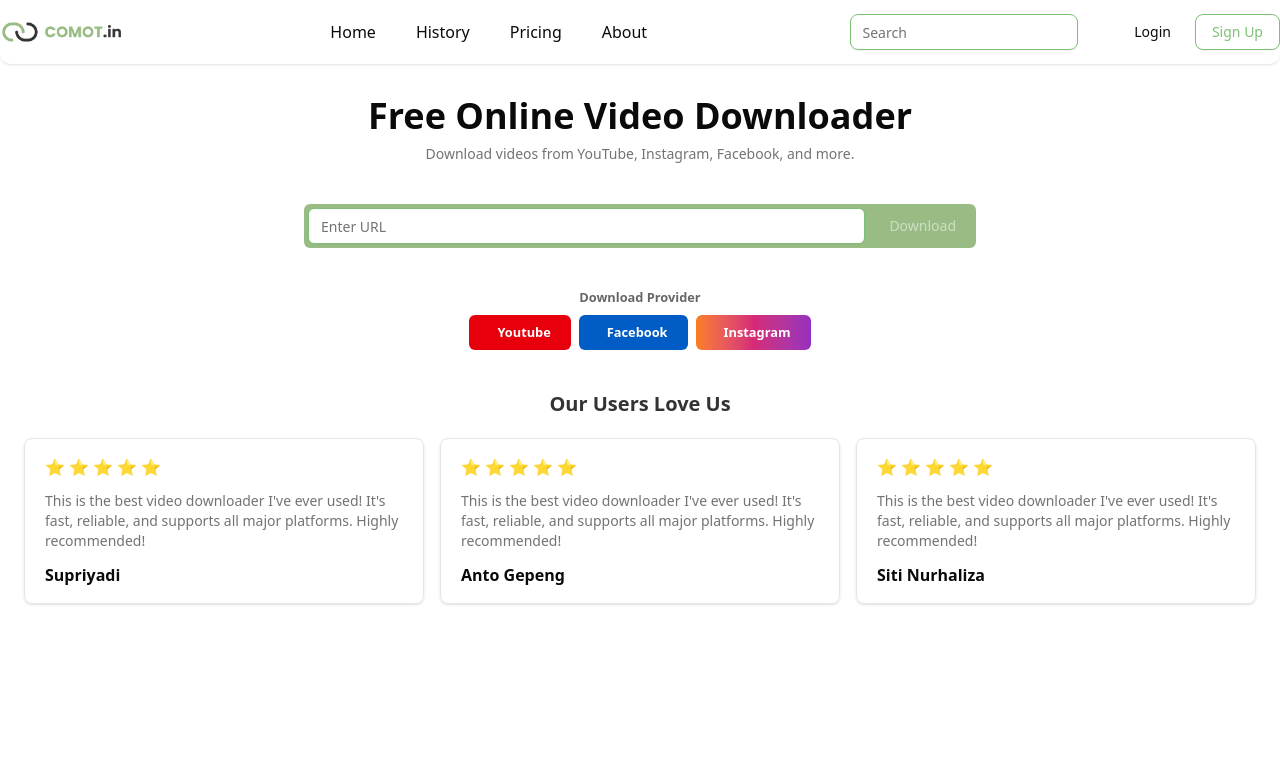
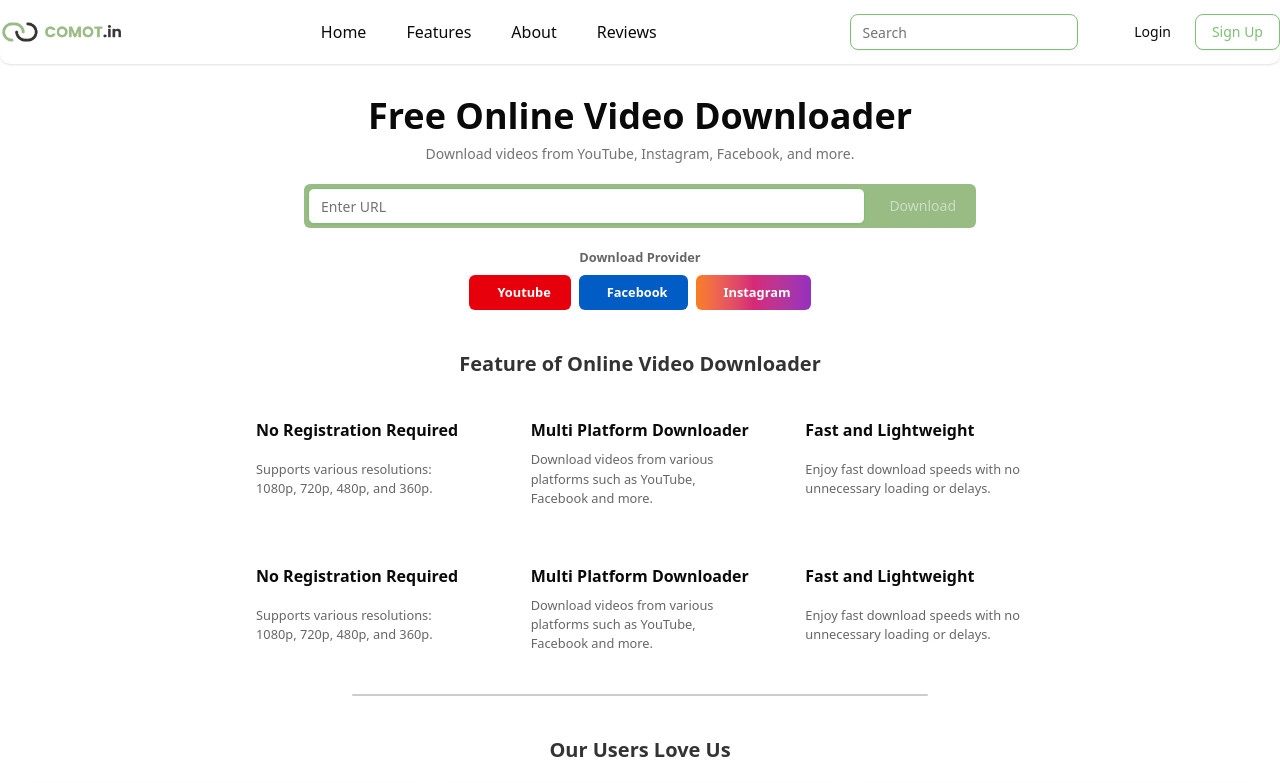
Before and after one commit to MUFTIALCHAIRI/Test4, a React (Vite) app: page / in a window 1280 px wide. Shown: the top 783 px of the page. Built offline with nearby package versions, Linux system fonts and the light colour scheme; some icons are missing.

Commit message:
add: feature section

```diff
--- a/src/App.tsx
+++ b/src/App.tsx
@@ -4,6 +4,7 @@
 import { Input } from './components/ui/input';
 import { useState, useEffect } from 'react';
 import ReviewContent from './layouts/ReviewContent';
+import FeatureContent from './layouts/FeatureContent';
 
 function App() {
 	const [link, setLink] = useState('');
@@ -138,9 +139,9 @@
 		<>
 			<Header />
 
-			<div className='flex min-h-svh flex-col items-center justify-start pt-[2rem] gap-10'>
+			<main className='flex min-h-svh flex-col items-center justify-start pt-[2rem] gap-10'>
 				{/* DOWNLOADER */}
-				<div className='flex flex-col items-center justify-center gap-10'>
+				<div className='flex flex-col items-center justify-center gap-5'>
 					<span className='flex flex-col items-center justify-center gap-2'>
 						<h1 className='text-4xl font-semibold'>Free Online Video Downloader</h1>
 						<p className='text-sm text-muted-foreground'>
@@ -300,13 +301,14 @@
 				</div>
 
 				{/* FEATURES */}
-				{/* <div className='flex flex-col items-center justify-center'>
-					<h1 className='text-2xl font-bold'>About</h1>
-				</div> */}
+				<FeatureContent />
+
+				{/* LINE STRACH */}
+				<div className='w-xl h-[2.5px] bg-black/20 rounded-4xl'></div>
 
 				{/* REVIEW */}
 				<ReviewContent />
-			</div>
+			</main>
 
 			<Footer />
 		</>
--- /dev/null
+++ b/src/layouts/FeatureContent.tsx
@@ -0,0 +1,53 @@
+const FeatureContent = () => {
+	return (
+		<div className='flex flex-col items-center justify-center w-3xl gap-10'>
+			<h1 className='text-xl font-semibold text-black/80'>Feature of Online Video Downloader</h1>
+
+			<span className='grid grid-cols-3 gap-14'>
+				<div className='grid gap-2'>
+					<p className='font-semibold'>No Registration Required</p>
+					<small className='text-black/60'>
+						Supports various resolutions: 1080p, 720p, 480p, and 360p.
+					</small>
+				</div>
+
+				<div className='grid gap-2'>
+					<p className='font-semibold'>Multi Platform Downloader</p>
+					<small className='text-black/60'>
+						Download videos from various platforms such as YouTube, Facebook and more.
+					</small>
+				</div>
+
+				<div className='grid gap-2'>
+					<p className='font-semibold'>Fast and Lightweight</p>
+					<small className='text-black/60'>
+						Enjoy fast download speeds with no unnecessary loading or delays.
+					</small>
+				</div>
+
+				<div className='grid gap-2'>
+					<p className='font-semibold'>No Registration Required</p>
+					<small className='text-black/60'>
+						Supports various resolutions: 1080p, 720p, 480p, and 360p.
+					</small>
+				</div>
+
+				<div className='grid gap-2'>
+					<p className='font-semibold'>Multi Platform Downloader</p>
+					<small className='text-black/60'>
+						Download videos from various platforms such as YouTube, Facebook and more.
+					</small>
+				</div>
+
+				<div className='grid gap-2'>
+					<p className='font-semibold'>Fast and Lightweight</p>
+					<small className='text-black/60'>
+						Enjoy fast download speeds with no unnecessary loading or delays.
+					</small>
+				</div>
+			</span>
+		</div>
+	);
+};
+
+export default FeatureContent;
--- a/src/layouts/navbar/header.tsx
+++ b/src/layouts/navbar/header.tsx
@@ -27,14 +27,7 @@
 						<li>
 							<p>
 								<a href='/' className=''>
-									History
-								</a>
-							</p>
-						</li>
-						<li>
-							<p>
-								<a href='/' className=''>
-									Pricing
+									Features
 								</a>
 							</p>
 						</li>
@@ -42,6 +35,13 @@
 							<p>
 								<a href='/' className=''>
 									About
+								</a>
+							</p>
+						</li>
+						<li>
+							<p>
+								<a href='/' className=''>
+									Reviews
 								</a>
 							</p>
 						</li>
```
